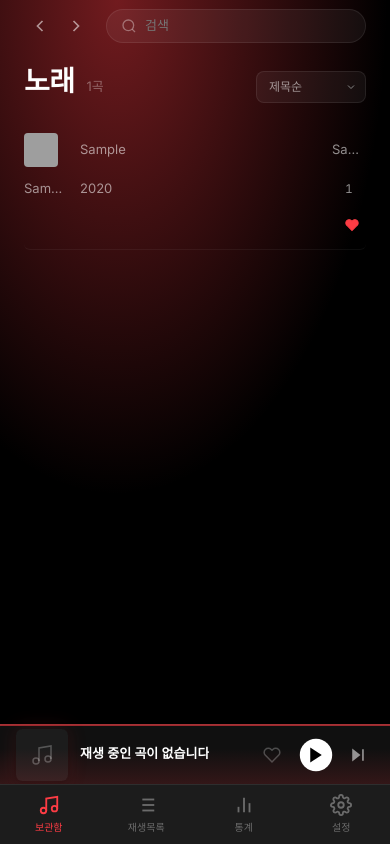
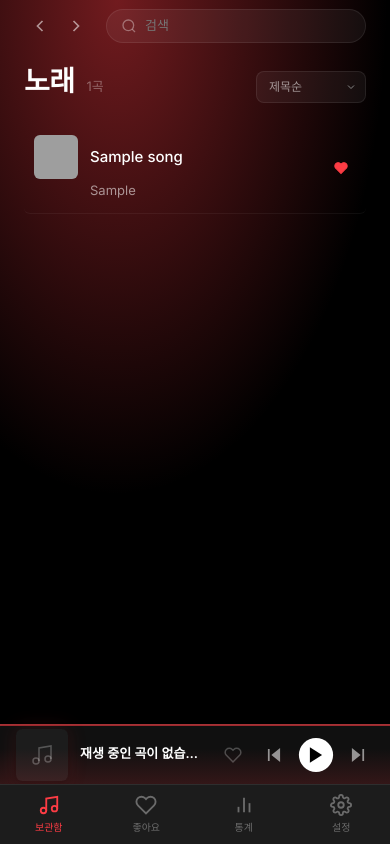
Before and after one commit to mond79/MusicPlay, a Flask app: page / in a window 390 px wide. Run offline with Flask 3, Linux system fonts and the light colour scheme; tables that the repository leaves empty hold one stand-in row (values such as "Sample post"); grey boxes are pictures that could not be loaded.

Commit message:
UI/UX: 모바일 노래 목록 뷰 레이아웃 버그 수정 및 라우팅 정상화, 이전 곡 버튼 복구

```diff
--- a/static/css/style.css
+++ b/static/css/style.css
@@ -2467,13 +2467,13 @@ input[type="search"]::-webkit-search-cancel-button {
         gap: 8px !important;
     }
 
-    #btn-shuffle, #btn-repeat, #btn-prev {
-        display: none !important; /* 공간 절약을 위해 재생, 다음곡만 남김 */
-    }
-
-    #btn-play, #btn-next {
+    #btn-shuffle, #btn-repeat {
+        display: none !important; /* 공간 절약을 위해 셔플, 반복 숨김 */
+    }
+
+    #btn-prev, #btn-play, #btn-next {
         display: flex !important;
-        transform: scale(0.9);
+        transform: scale(0.95);
     }
 
     /* 진행 바(Progress Bar)를 얇은 선으로 플레이어 맨 위에 붙임 */
@@ -2498,24 +2498,72 @@ input[type="search"]::-webkit-search-cancel-button {
     }
 
     .song-item {
-        grid-template-columns: 44px 1fr 34px !important; /* 아바타, 정보, 우측메뉴 */
-        padding: 10px 0 !important;
+        display: block !important;
+        position: relative !important;
+        padding: 12px 40px 12px 10px !important; /* 우측 빈 공간 40px 마련 */
+        border-bottom: 1px solid rgba(255,255,255,0.05) !important;
+        height: auto !important;
+        min-height: 68px !important;
+    }
+
+    .song-item:hover {
+        background: transparent !important;
+        transform: none !important;
+    }
+
+    /* 모든 컬럼 숨김 처리 */
+    .song-item > div {
+        display: none !important;
+    }
+
+    /* 타이틀 영역만 표시 (이 안에 미니커버와 제목 있음) */
+    .song-item > .song-title-cell {
+        display: flex !important;
+        align-items: center !important;
         gap: 12px !important;
-        border-bottom: 1px solid rgba(255,255,255,0.05) !important;
-    }
-
-    .song-item:hover {
-        background: transparent !important; /* 모바일은 호버 효과 제거 */
-        transform: none !important;
-    }
-
-    .song-num, .song-album, .song-genre, .song-year, .song-play-count, .song-duration {
-        display: none !important; /* 불필요한 테이블 데이터 숨김 */
-    }
-
-    .song-like-btn {
-        grid-column: 3 / 4 !important;
-        justify-self: end !important;
+        width: 100% !important;
+    }
+
+    .song-title-cell .song-mini-cover {
+        width: 44px !important;
+        height: 44px !important;
+        border-radius: 6px !important;
+        flex-shrink: 0 !important;
+    }
+
+    .song-title-cell .song-title {
+        font-size: 15px !important;
+        font-weight: 500 !important;
+        flex: 1 !important;
+        min-width: 0 !important;
+        white-space: nowrap !important;
+        overflow: hidden !important;
+        text-overflow: ellipsis !important;
+    }
+
+    /* 아티스트 영역도 따로 표시하여 제목 아래에 배치 */
+    .song-item > .artist-link {
+        display: block !important;
+        padding-left: 56px !important; /* 커버(44) + 갭(12) */
+        font-size: 13px !important;
+        color: var(--text-secondary) !important;
+        margin-top: 2px !important;
+        white-space: nowrap !important;
+        overflow: hidden !important;
+        text-overflow: ellipsis !important;
+    }
+
+    /* 좋아요 버튼은 우측에 띄우기 */
+    .song-item > .song-like-btn {
+        display: flex !important;
+        position: absolute !important;
+        right: 10px !important;
+        top: 50% !important;
+        transform: translateY(-50%) !important;
+        width: 30px !important;
+        height: 30px !important;
+        align-items: center !important;
+        justify-content: center !important;
     }
 
     /* 5. 영웅 배너 (아티스트 뷰) & 카드 최적화 */
--- a/templates/index.html
+++ b/templates/index.html
@@ -9,7 +9,7 @@
     <link rel="preconnect" href="https://fonts.gstatic.com" crossorigin>
     <link href="https://fonts.googleapis.com/css2?family=Inter:wght@300;400;500;600;700&display=swap" rel="stylesheet">
     <link href="https://fonts.googleapis.com/css2?family=Outfit:wght@600;700&display=swap" rel="stylesheet">
-    <link rel="stylesheet" href="/static/css/style.css?v=35">
+    <link rel="stylesheet" href="/static/css/style.css?v=36">
     <link rel="stylesheet" href="/static/css/player.css?v=27">
     <link rel="stylesheet" href="/static/css/dialog.css?v=27">
     <link rel="stylesheet" href="/static/css/context-menu.css?v=27">
@@ -1080,13 +1080,13 @@
 
     <!-- ═══ 모바일 하단 탭 바 (Mobile Bottom Nav) ═══ -->
     <nav class="mobile-bottom-nav">
-        <a href="#" class="mob-nav-item active" data-view="library">
+        <a href="#" class="mob-nav-item active" data-view="songs">
             <svg width="24" height="24" viewBox="0 0 24 24" fill="none" stroke="currentColor" stroke-width="2"><path d="M9 18V5l12-2v13"/><circle cx="6" cy="18" r="3"/><circle cx="18" cy="16" r="3"/></svg>
             <span>보관함</span>
         </a>
-        <a href="#" class="mob-nav-item" data-view="playlists">
-            <svg width="24" height="24" viewBox="0 0 24 24" fill="none" stroke="currentColor" stroke-width="2"><line x1="8" y1="6" x2="21" y2="6"/><line x1="8" y1="12" x2="21" y2="12"/><line x1="8" y1="18" x2="21" y2="18"/><line x1="3" y1="6" x2="3.01" y2="6"/><line x1="3" y1="12" x2="3.01" y2="12"/><line x1="3" y1="18" x2="3.01" y2="18"/></svg>
-            <span>재생목록</span>
+        <a href="#" class="mob-nav-item" data-view="liked">
+            <svg width="24" height="24" viewBox="0 0 24 24" fill="none" stroke="currentColor" stroke-width="2"><path d="M20.84 4.61a5.5 5.5 0 0 0-7.78 0L12 5.67l-1.06-1.06a5.5 5.5 0 0 0-7.78 7.78l1.06 1.06L12 21.23l7.78-7.78 1.06-1.06a5.5 5.5 0 0 0 0-7.78z"/></svg>
+            <span>좋아요</span>
         </a>
         <a href="#" class="mob-nav-item" data-view="stats">
             <svg width="24" height="24" viewBox="0 0 24 24" fill="none" stroke="currentColor" stroke-width="2"><line x1="18" y1="20" x2="18" y2="10"/><line x1="12" y1="20" x2="12" y2="4"/><line x1="6" y1="20" x2="6" y2="14"/></svg>
```
